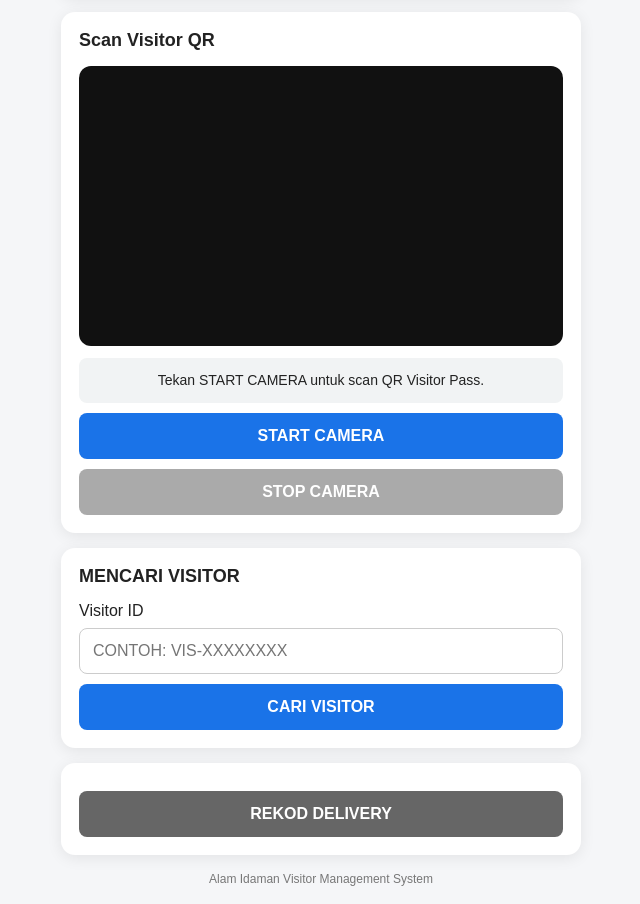
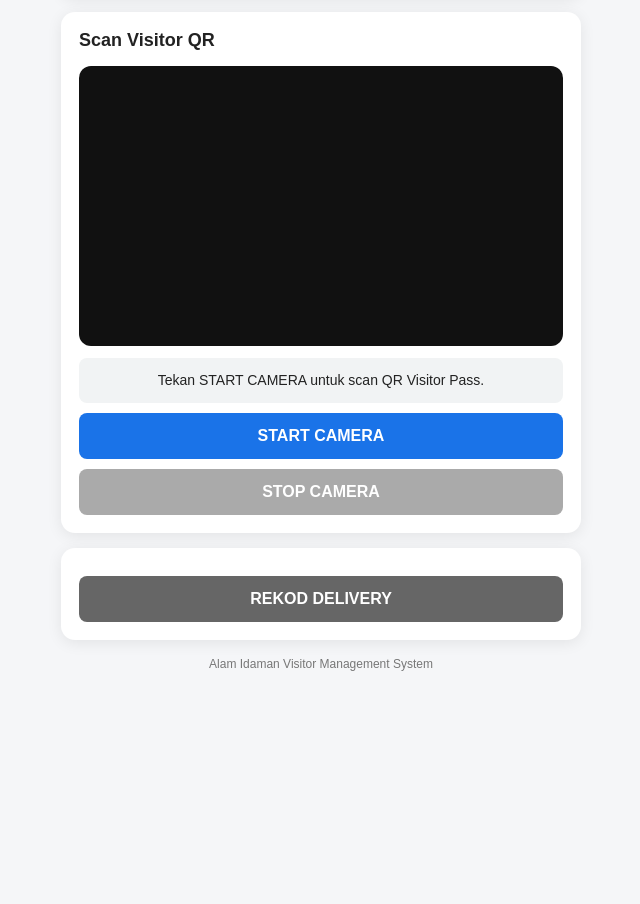
Before and after one commit to alamidaman/scanner, a plain HTML site: page test.html in a window 1280 px wide. Shown: the part 183-1087 px from the top of the page, without its empty margins (319-959 px from the left). After the commit the page ends 872 px from the top, so only its background shows below. Drawn offline with Linux system fonts and the light colour scheme.

Commit message:
Update test.html

```diff
--- a/test.html
+++ b/test.html
@@ -326,20 +326,8 @@
       </div>
     </div>
 
-    <!-- CARIAN VISITOR -->
-    <div class="card">
-      <div class="section-title">MENCARI VISITOR</div>
-      <label for="visitorSearchInput">Visitor ID</label>
-      <input
-        id="visitorSearchInput"
-        type="text"
-        placeholder="Contoh: VIS-XXXXXXXX"
-        autocomplete="off"
-        style="text-transform:uppercase;margin-top:8px;"
-        onkeydown="if (event.key === 'Enter') searchById();"
-      >
-      <button type="button" onclick="searchById()">CARI VISITOR</button>
-    </div>
+    <!-- GLOBAL MESSAGE -->
+    <div id="globalMessage" class="message hidden"></div>
 
     <!-- REKOD DELIVERY -->
     <div class="card">
@@ -369,8 +357,6 @@
       </div>
     </div>
 
-    <!-- GLOBAL MESSAGE -->
-    <div id="globalMessage" class="message hidden"></div>
     <div class="small-note">Alam Idaman Visitor Management System</div>
   </div>
 
@@ -619,19 +605,8 @@
     ========================================================= */
 
     function searchById() {
-      const searchInput = document.getElementById('visitorSearchInput');
-      const hiddenInput = document.getElementById('visitorIdInput');
-      const id = (searchInput ? searchInput.value : hiddenInput.value)
-        .trim()
-        .toUpperCase();
-
-      if (!id) {
-        showGlobalMessage('Sila masukkan Visitor ID.', 'error');
-        if (searchInput) searchInput.focus();
-        return;
-      }
-
-      hiddenInput.value = id;
+      const input = document.getElementById('visitorIdInput');
+      const id = input.value.trim().toUpperCase();
 
       if (id.startsWith('VIS-')) {
         searchVisitor(id);
```
